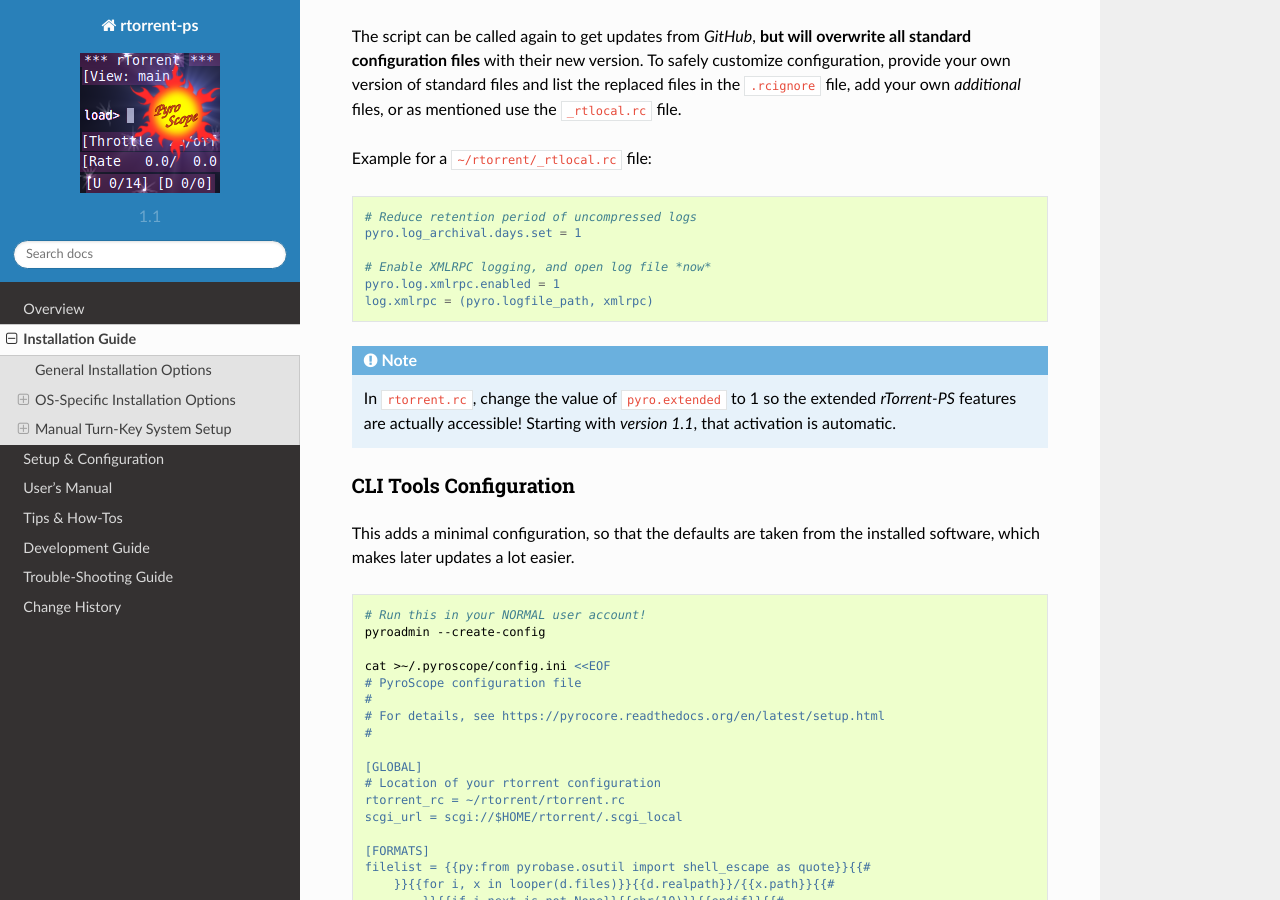
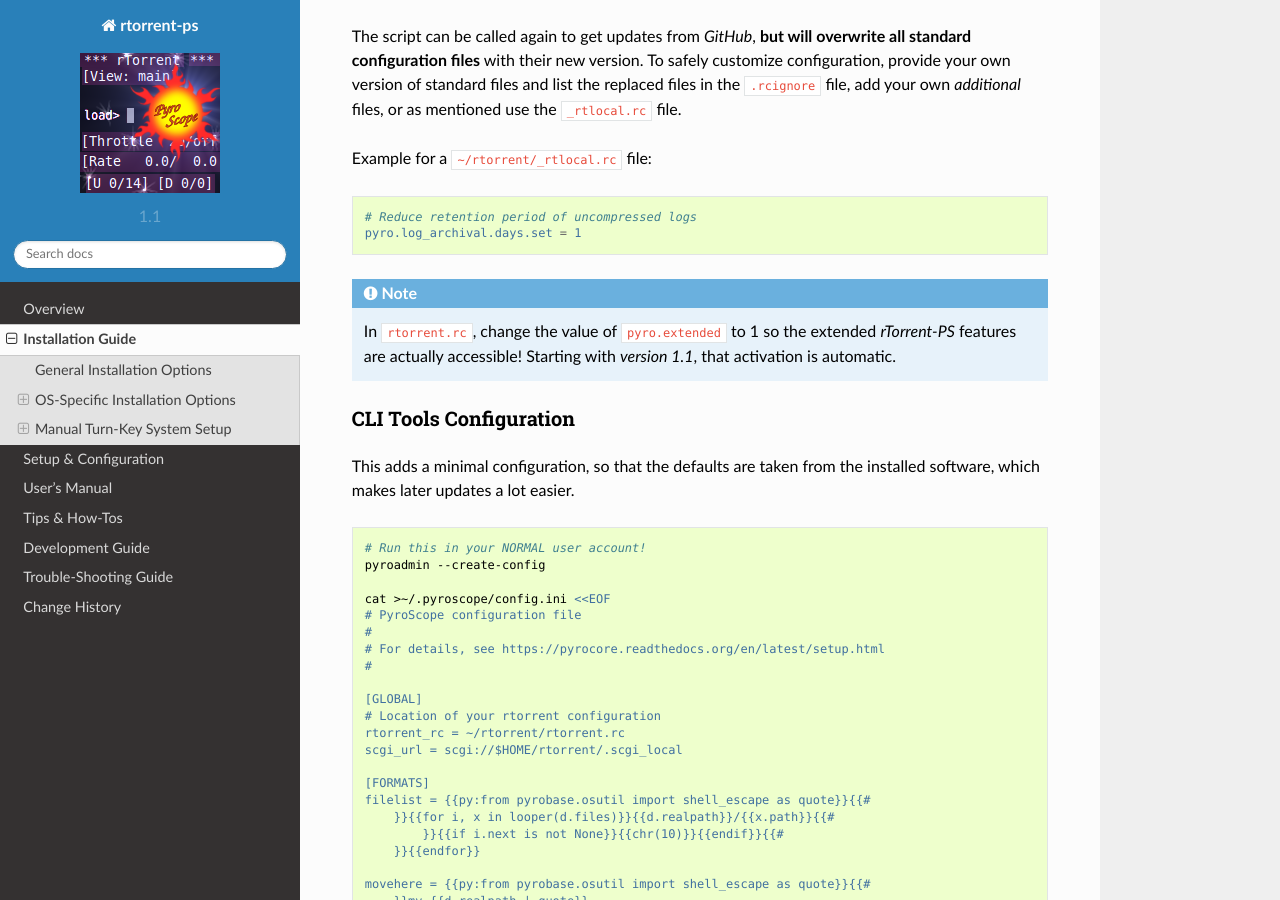
Before and after one commit to pyroscope/rtorrent-ps, a Sphinx documentation site: the page built from docs/install.rst, in a window 1280 px wide and 900 px high, scrolled down 7756 px. Built offline with Sphinx 7.4.7 and the Read the Docs theme 2.0.0, drawn with Linux system fonts in a browser that asks for light colours.

Commit message:
docs: do away with the log.xmlrpc example lines

```diff
--- a/docs/install.rst
+++ b/docs/install.rst
@@ -474,10 +474,6 @@
     # Reduce retention period of uncompressed logs
     pyro.log_archival.days.set = 1
 
-    # Enable XMLRPC logging, and open log file *now*
-    pyro.log.xmlrpc.enabled = 1
-    log.xmlrpc = (pyro.logfile_path, xmlrpc)
-
 
 .. note::
 
```
